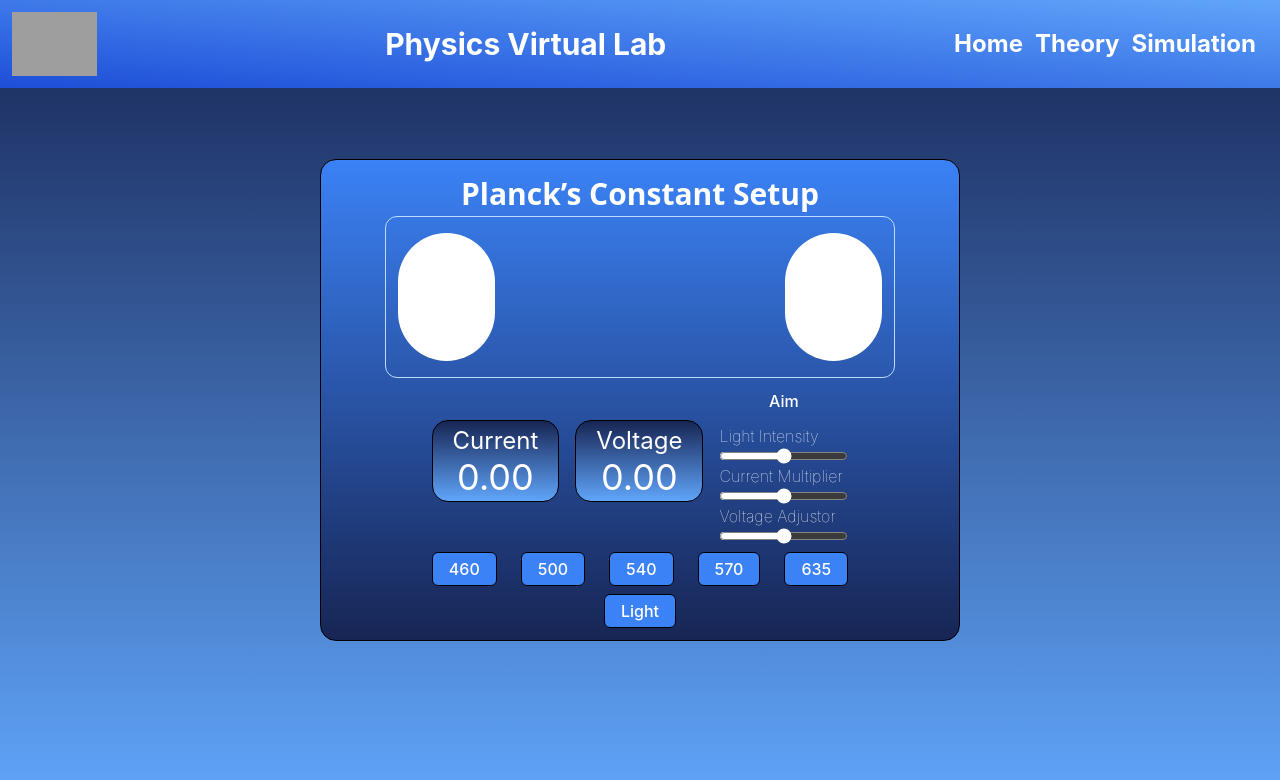
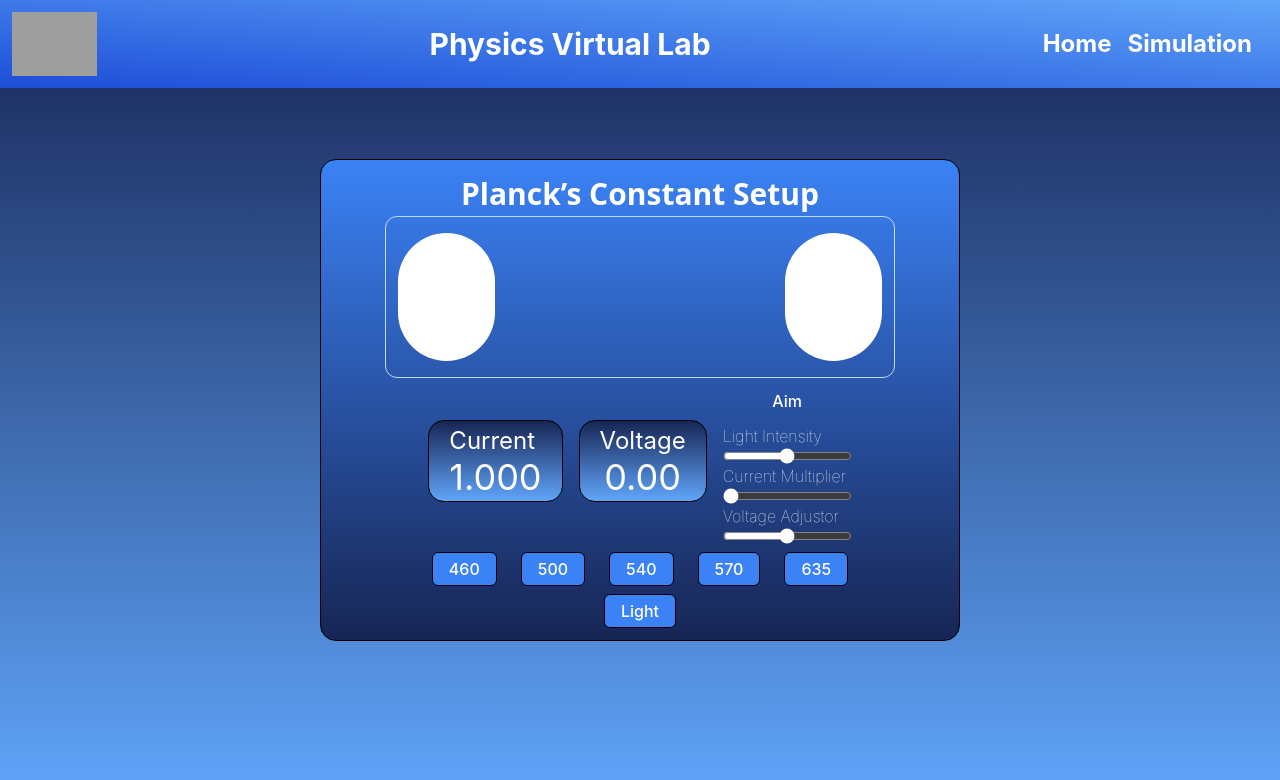
Before and after one commit to FrenzyVJN/PhysicsLab2.0, a React (Vite) app in the folder physicslab2.0/: page / in a window 1280 px wide. Shown: the top 780 px of the page. Built offline with nearby package versions, Linux system fonts and the light colour scheme; grey boxes are pictures that could not be loaded.

Commit message:
current slider

```diff
--- a/physicslab2.0/src/pclab/main.tsx
+++ b/physicslab2.0/src/pclab/main.tsx
@@ -36,6 +36,19 @@ function Slider({ label, value, onChange }: { label: string; value: number; onCh
       </form>
     );
   }
+  function Slider1({ label, value, onChange }: { label: string; value: number; onChange: (newValue: number) => void }) {
+    const handleSliderChange = (event: React.ChangeEvent<HTMLInputElement>) => {
+        const newValue = parseInt(event.target.value, 10); // Parse the input value as an integer
+      onChange(newValue); // Call the onChange function with the new value
+    };
+
+    return (
+      <form className="flex flex-col">
+        <label className="text-white font-thin" htmlFor={label}>{label}</label>
+        <input className="accent-white active:accent-slate-400" type="range" id={label} name={label} min="0" max="3" value={value} onChange={handleSliderChange} />
+      </form>
+    );
+  }
 
 function Light({color}: {color:string}) {
     const customStyles = {
@@ -59,6 +72,7 @@ export default function laboratory() {
     const [userVoltage, setUserVoltage] = useState(0);
     const [lightIntensity, setLightIntensity] = useState(0);
     const [currentMultiplier, setCurrentMultiplier] = useState(0);
+
 
     const handleLightButtonClick = () => {
         setLightColor(!lightColor);
@@ -96,8 +110,7 @@ export default function laboratory() {
             <img className="flex h-16 w-1/8" src="https://media.discordapp.net/attachments/1164584907192938657/1170592901303124018/image_8.png?ex=65599a98&is=65472598&hm=74797897c1f89f538f522779938c1aa26fc4ddec605dc866cd0ac2ca1ae1e129&=&width=1440&height=398" alt="SNU Chennai" />
             <h1 className="flex h-1/3 ml-auto font-bold text-3xl ">Physics Virtual Lab</h1>
             <a href='/' className='flex ml-auto font-bold text-white text-2xl'>Home</a>
-            <a href='/' className='flex ml-3 mr-3 font-bold text-white text-2xl'>Theory</a>
-            <a href='/' className='flex font-bold mr-3 text-white text-2xl'>Simulation</a>
+            <a href='/' className='flex font-bold ml-4 mr-4 text-white text-2xl'>Simulation</a>
         </header>
         <div className='flex my-auto mb-1/2 justify-center flex-col items-center border border-black w-1/2 px-16 py-3 rounded-2xl bg-gradient-to-t from-blue-950 to-blue-500'>
             <h1 className=" text-3xl text-white font-sans font-semibold py-1">Planck’s Constant Setup</h1>
@@ -108,7 +121,7 @@ export default function laboratory() {
             </div>
             <div className='inline-flex justify-center items-center'>
                 <div className=''>
-                    <Display value={(currentMultiplier*0.1).toFixed(2)} label={"Current"}/>
+                    <Display value={(10**(-currentMultiplier)).toFixed(3)} label={"Current"}/>
 
                 {/*    <button className='flex mx-auto bg-inherit text-white text-center' onClick={handleToggle}><Btn1 label={currentVoltage?'Voltage':'Current'}/></button>
                     */}
@@ -122,7 +135,7 @@ export default function laboratory() {
                         <h3>Calculate (i) Planck’s constant and (ii) work function of the metal using photoelectric effect</h3>
                     </Aim>
                     <Slider label="Light Intensity" value={lightIntensity} onChange={handleLightIntensity}/>
-                    <Slider label="Current Multiplier" value={currentMultiplier} onChange={handleCurrentMultiplier} />
+                    <Slider1 label="Current Multiplier" value={currentMultiplier} onChange={handleCurrentMultiplier} />
                     <Slider label="Voltage Adjustor" value={userVoltage} onChange={voltageAdjustor} />
                 </div>
 
```
